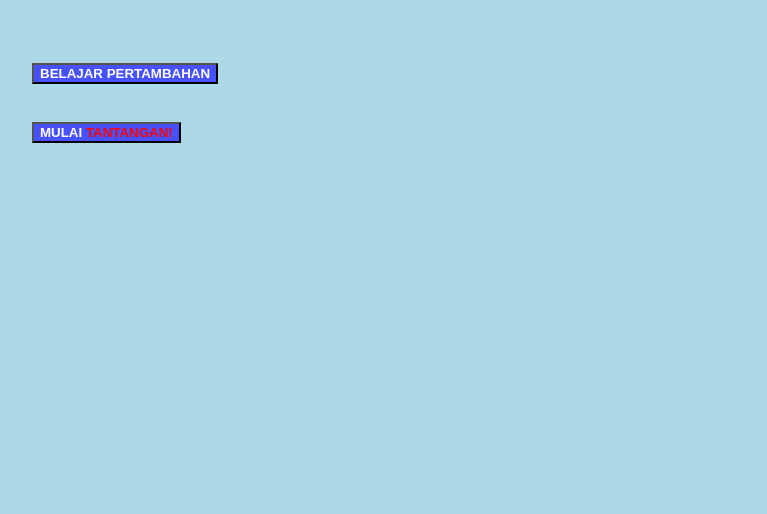
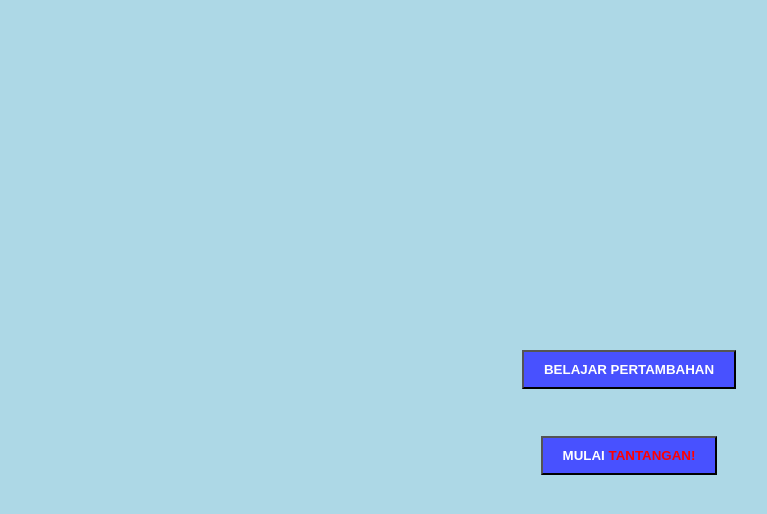
Before and after one commit to Nara-Azka/sigmamath, a plain HTML site: page level/level_satu/scripts/awal/index.html in a window 1280 px wide. Shown: the whole page, without its empty margins (11-778 px from the left). Drawn offline with Linux system fonts and the light colour scheme.

Commit message:
learn update only for level 1 (protype)

```diff
--- a/level/level_satu/scripts/awal/index.html
+++ b/level/level_satu/scripts/awal/index.html
@@ -9,8 +9,8 @@
 <body>
     <!--awal isi-->
     <div class="button-container">
-        <h1><button class="button"><a class="text" href="/level/level_satu/scripts/pertanyaan_satu/questSatu.html">BELAJAR PERTAMBAHAN</a></button></h1>
-        <h1><button class="button"><a class="text" href="/level/level_satu/scripts/pertanyaan_satu/questSatu.html">MULAI <strong>TANTANGAN!</strong></a></button></h1>
+        <h1><button class="button1"><a class="text" href="/learn/pertambahan/scripts/index.html">BELAJAR PERTAMBAHAN</a></button></h1>
+        <h1><button class="button2"><a class="text" href="/level/level_satu/scripts/pertanyaan_satu/questSatu.html">MULAI <strong>TANTANGAN!</strong></a></button></h1>
     </div>
 </body>
 </html>
--- a/level/level_satu/scripts/awal/style.css
+++ b/level/level_satu/scripts/awal/style.css
@@ -4,14 +4,25 @@ body {
     padding-bottom: 10px;
     padding-left: 15px;
     padding-right: 15px;
+    height: 100%;
+    margin: 0;
 }
 .button-container {
+    display: flex;
+    justify-content: center;
+    align-items: center;
+    flex-direction: column;
+    height: 100vh;
+}
+button {
+    background-color: rgb(72, 81, 255);
+    text-align: center;
     padding: 10px 20px;
-    display: inline-block;
+
 }
-.button {
+.button2 {
     background-color: rgb(72, 81, 255);
-    display: inline-block;
+    text-align: center;
 }
 .text {
     color: white;
```
Also changed, not shown: learn/pertambahan/scripts/index.html (added, +11 -0 lines).
